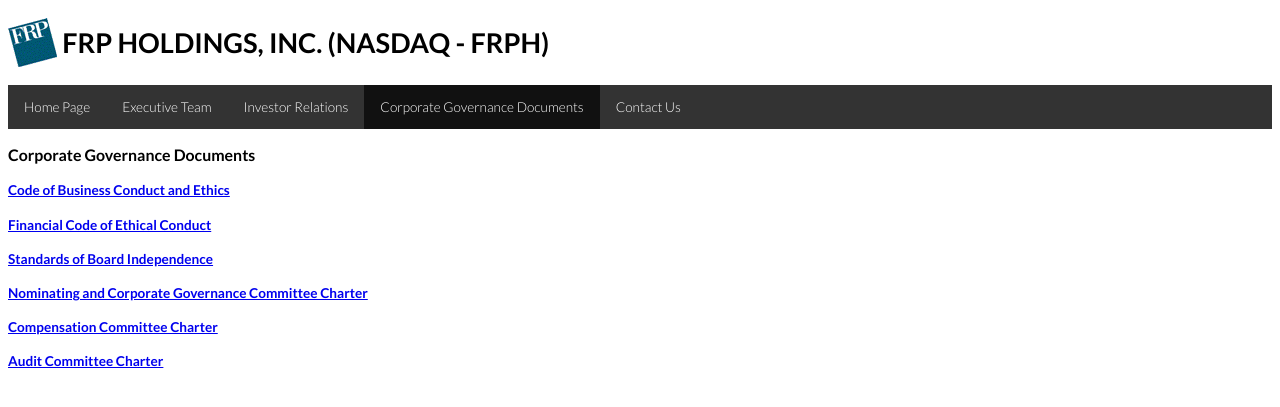
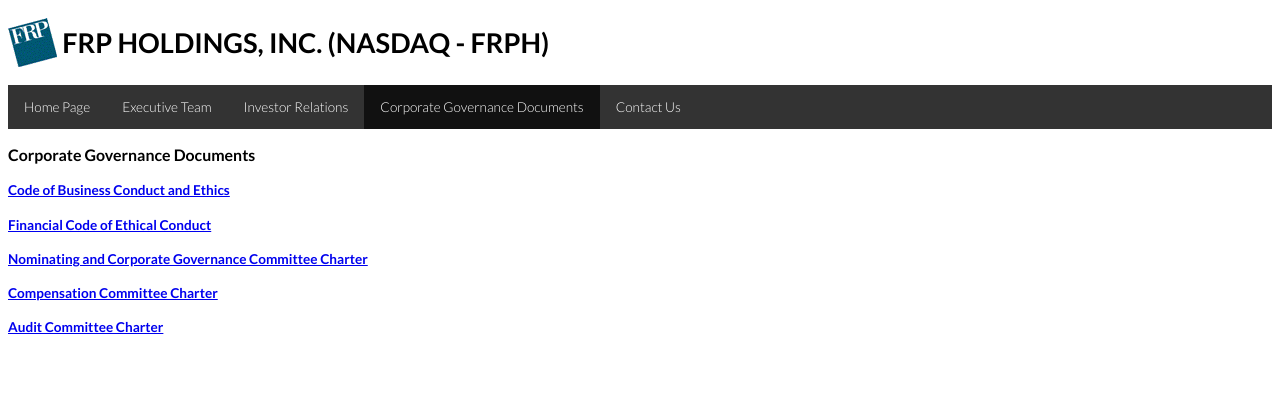
Before and after one commit to frpholdings/frpholdings.github.io, a Jekyll site: the page built from corporate-governance.md, in a window 1280 px wide. Shown: the top 407 px of the page. Built offline with Jekyll 4.4.1, drawn with Linux system fonts in a browser that asks for light colours.

Commit message:
Update corporate-governance.md
Remove Board Independence Heading and Link

```diff
--- a/corporate-governance.md
+++ b/corporate-governance.md
@@ -9,7 +9,6 @@
 
 #### [Code of Business Conduct and Ethics](/assets/FRP_Code_of_Business_Conduct _Ethics_4841_6652_3424_v_1.pdf)
 #### [Financial Code of Ethical Conduct](/assets/FRP_Financial_Code_of_Ethical_Conduct_4815_3309_0336_v_1.pdf)
-#### [Standards of Board Independence](/assets/Standards_of_Board_Independence_Adopted_Dec_3_2014.pdf)
 #### [Nominating and Corporate Governance Committee Charter](/assets/FRP_Nominating_and_Corporate_Governance_Committee_Charter_2018_4813_1794_2153_v_1.pdf)
 #### [Compensation Committee Charter](/assets/FRP_Compensation_Committee_Charter_2018_4823_5773_6329_v_1.pdf)
 #### [Audit Committee Charter](/assets/FRP_Audit_Committee_Charter_2018_4824_2176_5001_v_1.pdf	)
```
